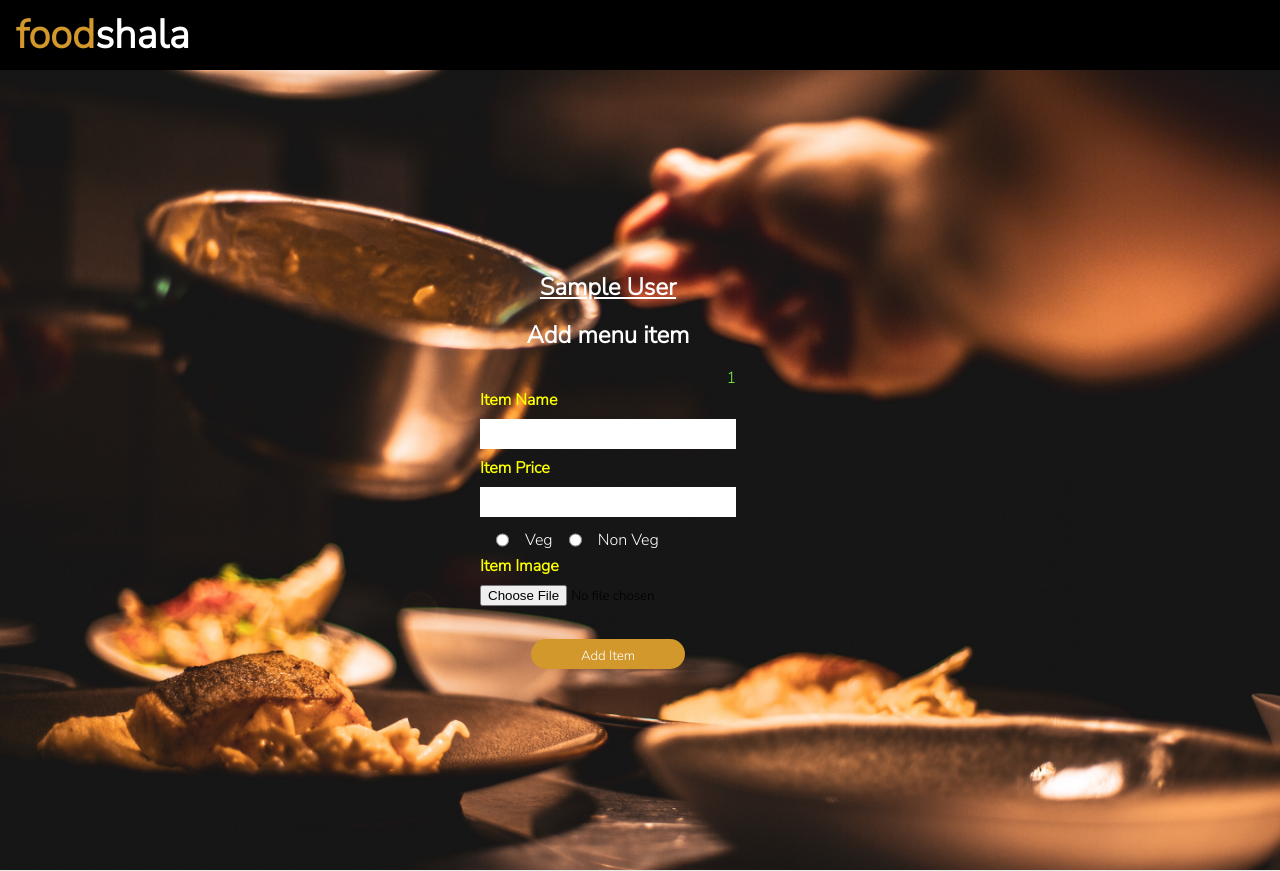
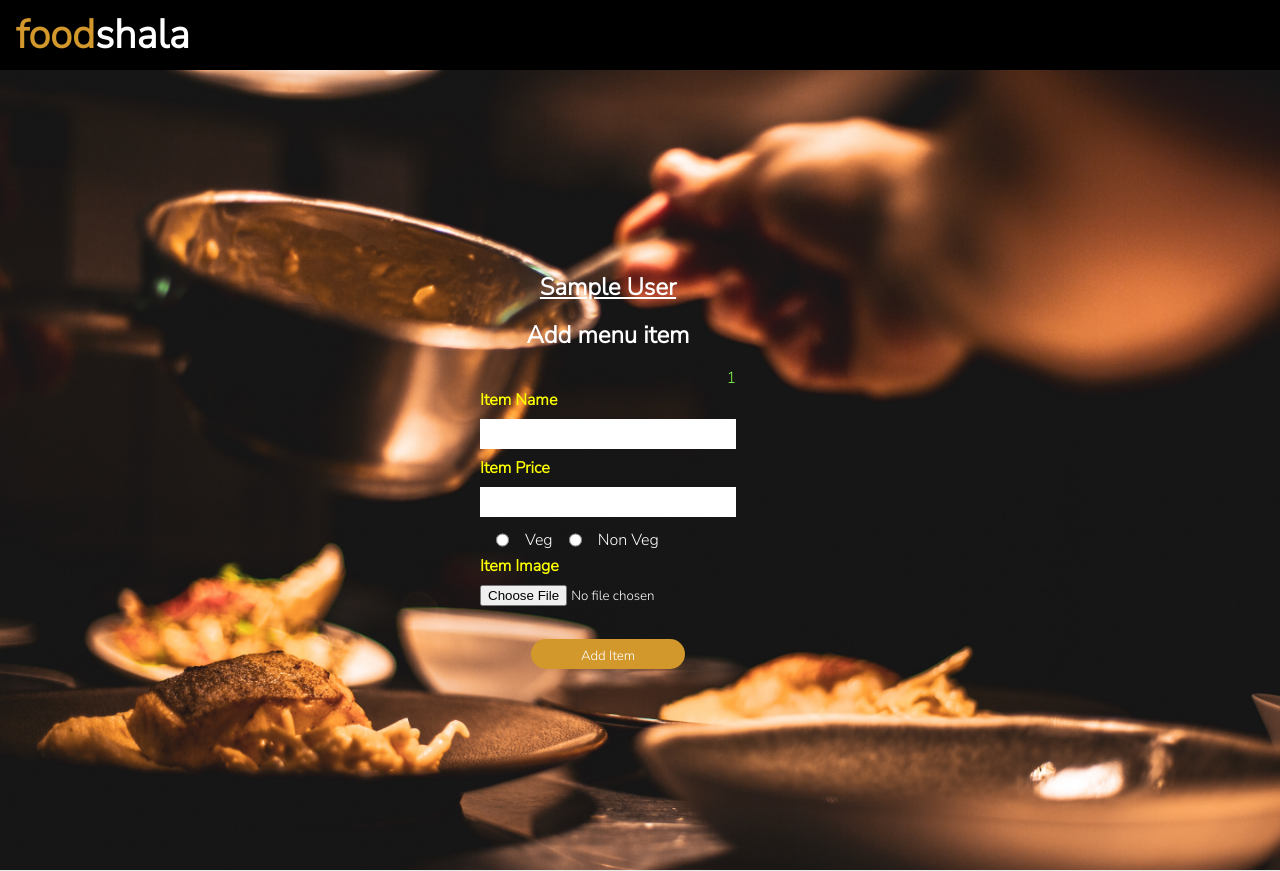
Before and after one commit to GSSanjay/eBusiness, a PHP site: page /add-item.php?success_message=1 in a window 1280 px wide. Shown: the top 871 px of the page. Run offline with PHP 8.4, Linux system fonts and the light colour scheme; the visitor is signed in with stand-in values (Sample User, id 1).

Commit message:
cosmetic change

```diff
--- a/add-item.php
+++ b/add-item.php
@@ -98,7 +98,7 @@
                 </div>
                 <form action="" method="POST" enctype="multipart/form-data">
                     <span><label for="item_image">Item Image</label><span class="error"></span></span>
-                    <input type="file" name="image" />
+                    <input class="file-type" type="file" name="image" />
                 </form>
                 <div>
                     <button type="submit" name="submit">Add Item</button>
--- a/css/add-item.css
+++ b/css/add-item.css
@@ -139,6 +139,10 @@
   text-decoration: underline;
 }
 
+.file-type {
+  color: white;
+}
+
 /* CSS for Responsiveness */
 @media (max-width: 600px) {
   .container {
```
Also changed, not shown: images/foods/pexels-malidate-van-784631.jpg (added).
